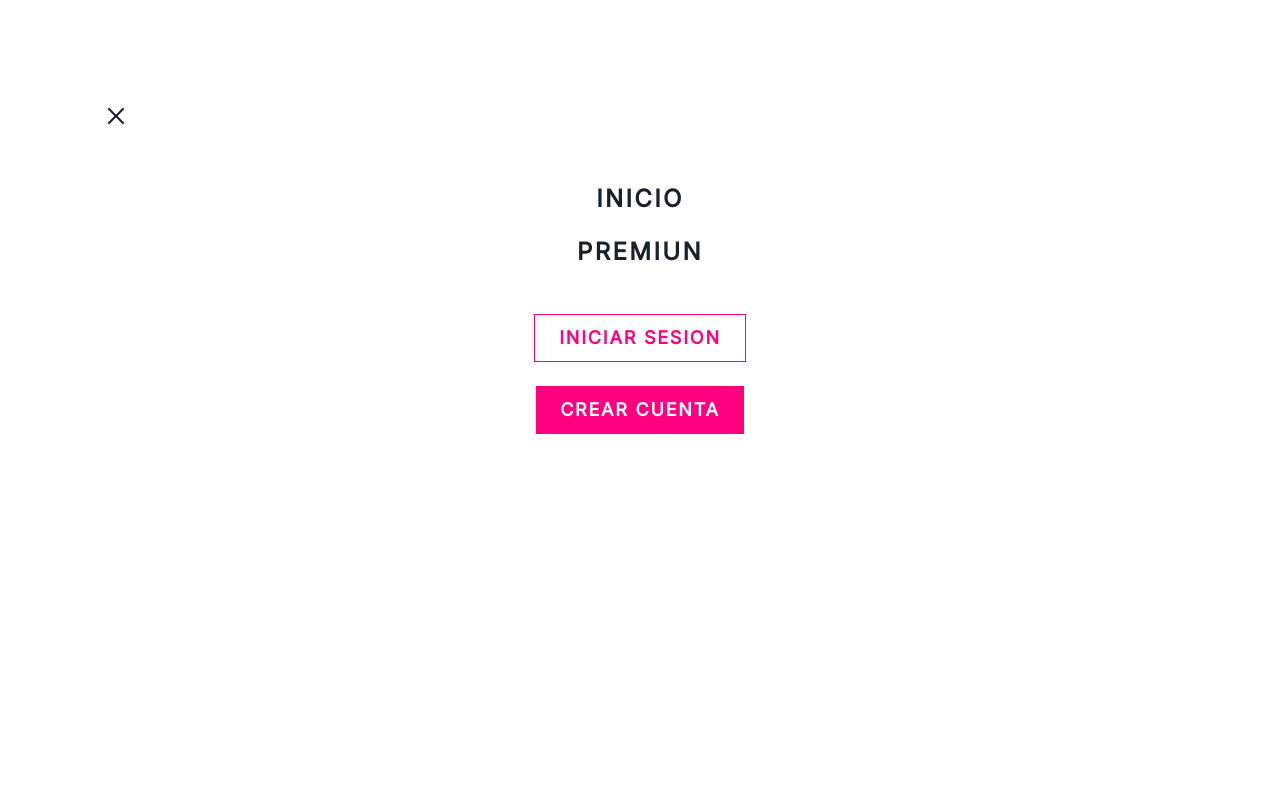
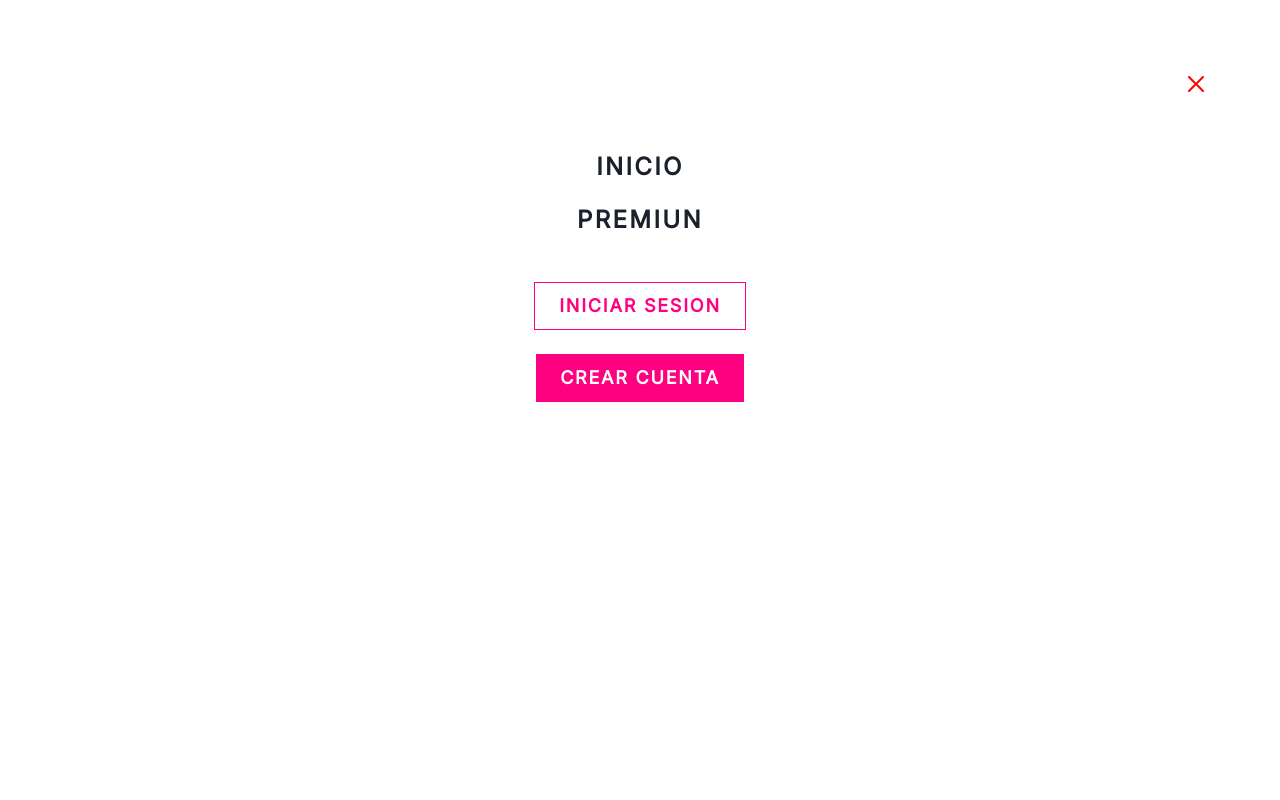
Before and after one commit to Marcosmzq/try-cbc-client, a Next.js app: page / in a window 1280 px wide. Both pictures are taken after a click on the button "Open menu options". Shown: the top 800 px of the page. Built offline with nearby package versions, Linux system fonts and the light colour scheme.

Commit message:
Add - Now the close button of the header is red

```diff
--- a/src/components/molecules/active-header-menu/default/index.tsx
+++ b/src/components/molecules/active-header-menu/default/index.tsx
@@ -8,8 +8,9 @@ interface ActiveHeaderMenuDefaultProps {
   closeMenu: () => void;
 }
 
-export const ActiveHeaderMenuDefault: React.FC<ActiveHeaderMenuDefaultProps> =
-  ({ closeMenu }) => {
+export const ActiveHeaderMenuDefault: React.FC<
+  ActiveHeaderMenuDefaultProps
+> = ({ closeMenu }) => {
   const { user, logout } = useContext(AuthContext);
   return (
     <Flex
@@ -19,11 +20,11 @@ export const ActiveHeaderMenuDefault: React.FC<ActiveHeaderMenuDefaultProps> =
       minH="100vh"
       w="100%"
       zIndex="overlay"
-        p={24}
+      p={16}
       flexDir="column"
     >
-        <Flex justify="space-between" w="100%">
-          <CloseButton size="lg" onClick={closeMenu} />
+      <Flex justify="flex-end" w="100%">
+        <CloseButton color="red" size="lg" onClick={closeMenu} />
       </Flex>
       <VStack my={12} spacing={12}>
         <HeaderNavLinks
```
Lines whose indentation alone changed are shown as unchanged.
